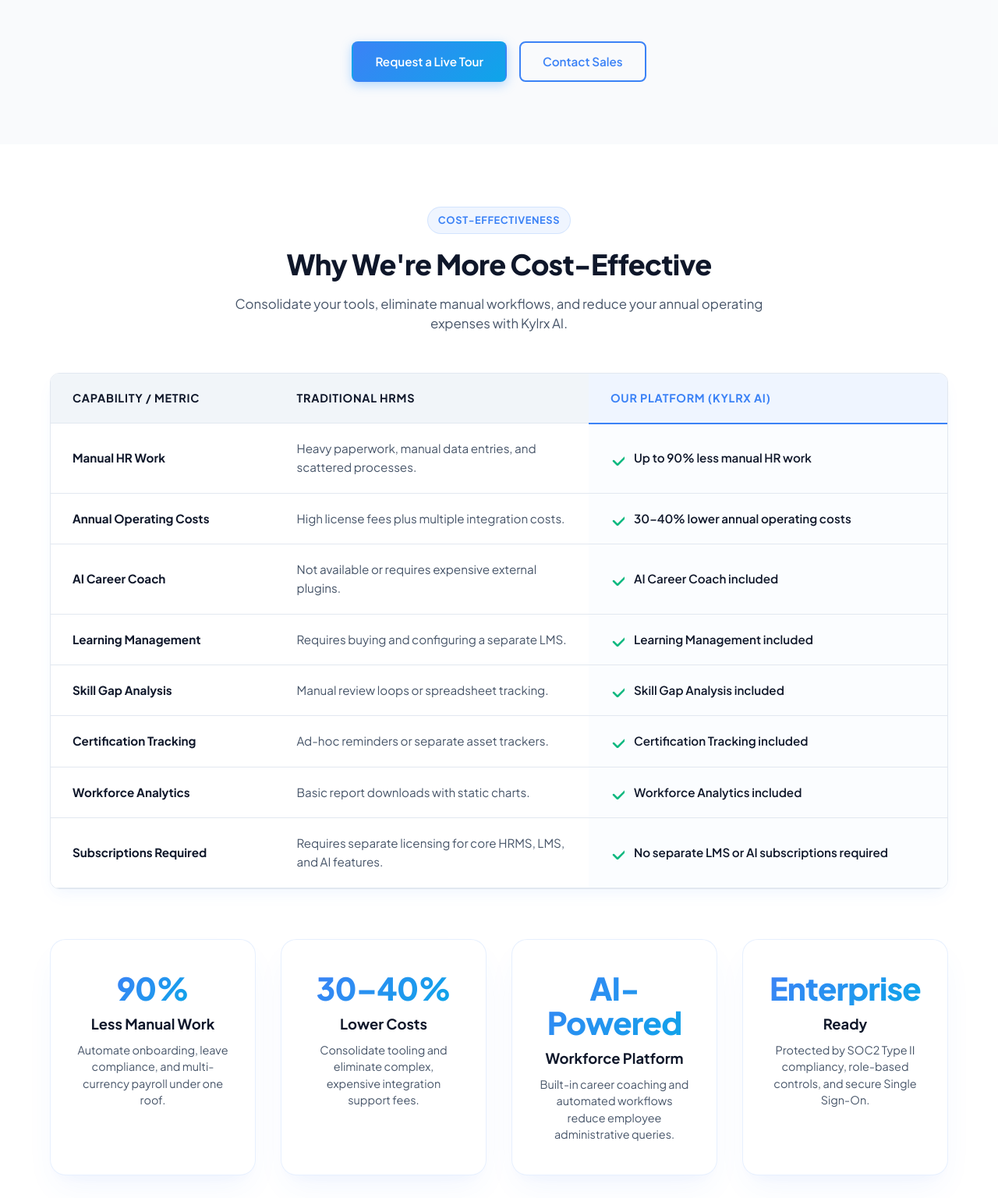
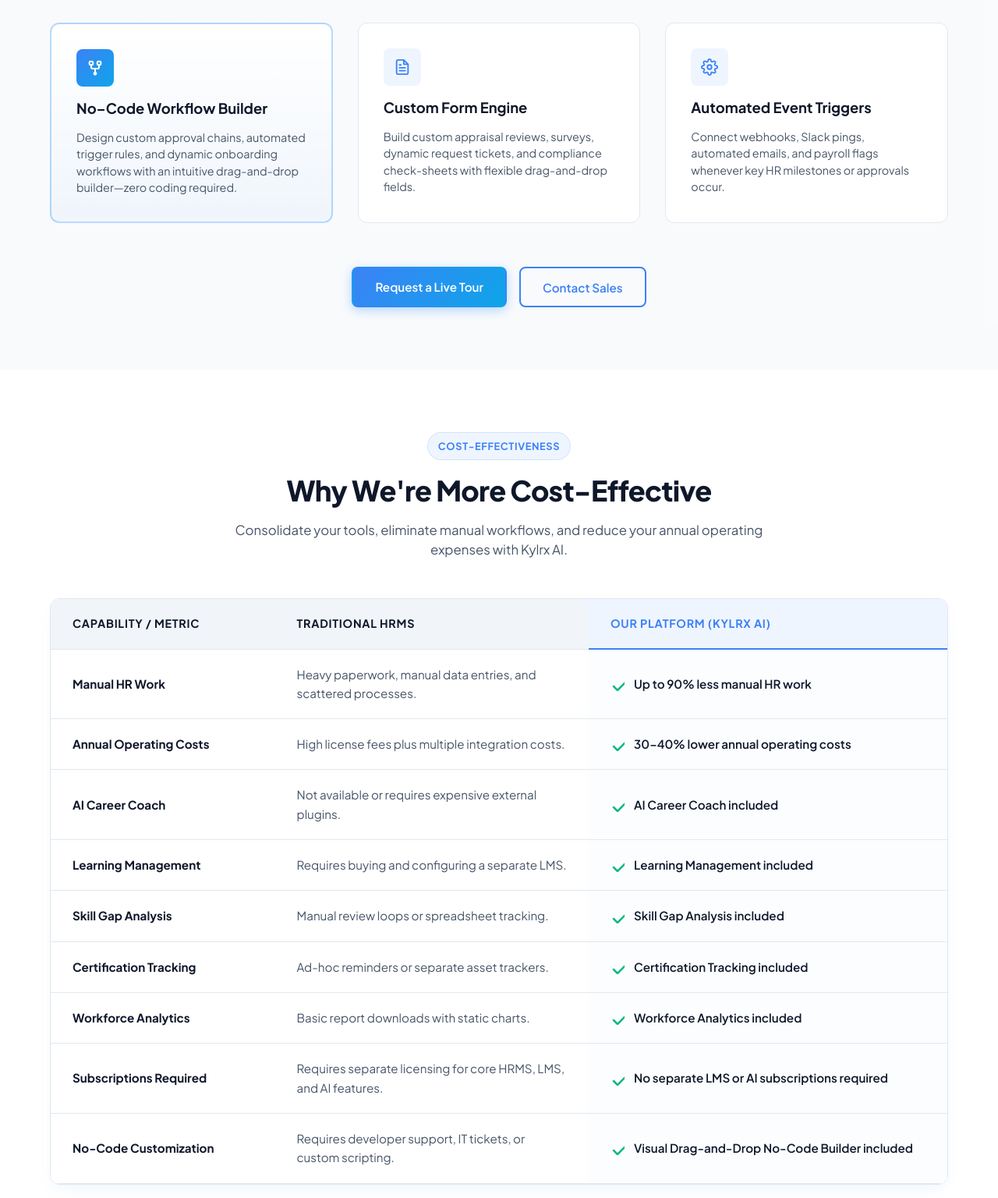
Before and after one commit to infokylrxai-rgb/website-kylrxai, a website: page index.html in a window 1280 px wide. Shown: the part 2124-3660 px from the top of the page at 78% size. Drawn offline with Linux system fonts and the light colour scheme.

Commit message:
Add No-Code workflow builder and automation feature suite

```diff
--- a/index.html
+++ b/index.html
@@ -489,6 +489,48 @@
                     <h3 class="feature-card-title">Shift Scheduling</h3>
                     <p class="feature-card-text">Design complex multi-shift rosters, track team availability, allocate resources, and manage shifts dynamically.</p>
                 </div>
+
+                <!-- Feature Card 13: Highlighted No-Code Builder -->
+                <div class="feature-card premium-card">
+                    <div class="feature-icon-wrapper spark-wrapper">
+                        <svg width="22" height="22" viewBox="0 0 24 24" fill="none" stroke="currentColor" stroke-width="2.2" stroke-linecap="round" stroke-linejoin="round" class="feature-icon">
+                            <rect x="4" y="3" width="5" height="5" rx="1.5"></rect>
+                            <rect x="15" y="3" width="5" height="5" rx="1.5"></rect>
+                            <path d="M6.5 8v3a2 2 0 0 0 2 2h7a2 2 0 0 0 2-2V8"></path>
+                            <path d="M12 13v7"></path>
+                            <circle cx="12" cy="20" r="1.5" fill="currentColor"></circle>
+                        </svg>
+                    </div>
+                    <h3 class="feature-card-title">No–Code Workflow Builder</h3>
+                    <p class="feature-card-text">Design custom approval chains, automated trigger rules, and dynamic onboarding workflows with an intuitive drag-and-drop builder—zero coding required.</p>
+                </div>
+
+                <!-- Feature Card 14: Custom Form Engine -->
+                <div class="feature-card">
+                    <div class="feature-icon-wrapper">
+                        <svg width="22" height="22" viewBox="0 0 24 24" fill="none" stroke="currentColor" stroke-width="2" stroke-linecap="round" stroke-linejoin="round" class="feature-icon">
+                            <path d="M14 2H6a2 2 0 0 0-2 2v16a2 2 0 0 0 2 2h12a2 2 0 0 0 2-2V8z"></path>
+                            <polyline points="14 2 14 8 20 8"></polyline>
+                            <line x1="16" y1="13" x2="8" y2="13"></line>
+                            <line x1="16" y1="17" x2="8" y2="17"></line>
+                            <polyline points="10 9 9 9 8 9"></polyline>
+                        </svg>
+                    </div>
+                    <h3 class="feature-card-title">Custom Form Engine</h3>
+                    <p class="feature-card-text">Build custom appraisal reviews, surveys, dynamic request tickets, and compliance check-sheets with flexible drag-and-drop fields.</p>
+                </div>
+
+                <!-- Feature Card 15: Automated Event Triggers -->
+                <div class="feature-card">
+                    <div class="feature-icon-wrapper">
+                        <svg width="22" height="22" viewBox="0 0 24 24" fill="none" stroke="currentColor" stroke-width="2" stroke-linecap="round" stroke-linejoin="round" class="feature-icon">
+                            <circle cx="12" cy="12" r="3"></circle>
+                            <path d="M19.4 15a1.65 1.65 0 0 0 .33 1.82l.06.06a2 2 0 0 1 0 2.83 2 2 0 0 1-2.83 0l-.06-.06a1.65 1.65 0 0 0-1.82-.33 1.65 1.65 0 0 0-1 1.51V21a2 2 0 0 1-2 2 2 2 0 0 1-2-2v-.09A1.65 1.65 0 0 0 9 19.4a1.65 1.65 0 0 0-1.82.33l-.06.06a2 2 0 0 1-2.83 0 2 2 0 0 1 0-2.83l.06-.06a1.65 1.65 0 0 0 .33-1.82 1.65 1.65 0 0 0-1.51-1H3a2 2 0 0 1-2-2 2 2 0 0 1 2-2h.09A1.65 1.65 0 0 0 4.6 9a1.65 1.65 0 0 0-.33-1.82l-.06-.06a2 2 0 0 1 0-2.83 2 2 0 0 1 2.83 0l.06.06a1.65 1.65 0 0 0 1.82.33H9a1.65 1.65 0 0 0 1-1.51V3a2 2 0 0 1 2-2 2 2 0 0 1 2 2v.09a1.65 1.65 0 0 0 1 1.51 1.65 1.65 0 0 0 1.82-.33l.06-.06a2 2 0 0 1 2.83 0 2 2 0 0 1 0 2.83l-.06.06a1.65 1.65 0 0 0-.33 1.82V9a1.65 1.65 0 0 0 1.51 1H21a2 2 0 0 1 2 2 2 2 0 0 1-2 2h-.09a1.65 1.65 0 0 0-1.51 1z"></path>
+                        </svg>
+                    </div>
+                    <h3 class="feature-card-title">Automated Event Triggers</h3>
+                    <p class="feature-card-text">Connect webhooks, Slack pings, automated emails, and payroll flags whenever key HR milestones or approvals occur.</p>
+                </div>
             </div>
 
             <div class="cta-row-center">
@@ -595,6 +637,16 @@
                                 <div class="success-cell-content">
                                     <svg class="check-icon" width="18" height="18" fill="none" stroke="currentColor" stroke-width="2.5" stroke-linecap="round" stroke-linejoin="round"><polyline points="20 6 9 17 4 12"></polyline></svg>
                                     <span><strong>No separate LMS or AI subscriptions required</strong></span>
+                                </div>
+                            </td>
+                        </tr>
+                        <tr>
+                            <td class="feature-name">No-Code Customization</td>
+                            <td>Requires developer support, IT tickets, or custom scripting.</td>
+                            <td class="highlighted-col success-cell">
+                                <div class="success-cell-content">
+                                    <svg class="check-icon" width="18" height="18" fill="none" stroke="currentColor" stroke-width="2.5" stroke-linecap="round" stroke-linejoin="round"><polyline points="20 6 9 17 4 12"></polyline></svg>
+                                    <span><strong>Visual Drag-and-Drop No-Code Builder included</strong></span>
                                 </div>
                             </td>
                         </tr>
@@ -1074,6 +1126,13 @@
                             </svg>
                             <span>Custom Integrations & API Access</span>
                         </div>
+                        <div class="pricing-feature">
+                            <svg width="20" height="20" fill="none" stroke="#4DA6FF" stroke-width="2.5"
+                                class="check-icon">
+                                <polyline points="20 6 9 17 4 12"></polyline>
+                            </svg>
+                            <span>No-Code Workflow & Policy Builder</span>
+                        </div>
                     </div>
 
                     <div class="pricing-card-footer">
@@ -1210,6 +1269,19 @@
                         <p>Our AI Assistant is fed securely with your uploaded company handbooks, compliance policies,
                             and HR guidelines. It stays isolated to your workspace sandbox and never shares data outside
                             the organization.</p>
+                    </div>
+                </div>
+
+                <div class="faq-item">
+                    <button class="faq-question">
+                        <span>Can we customize HR policies and workflows without coding?</span>
+                        <svg width="20" height="20" fill="none" stroke="currentColor" stroke-width="2"
+                            class="accordion-arrow">
+                            <polyline points="6 9 12 15 18 9"></polyline>
+                        </svg>
+                    </button>
+                    <div class="faq-answer">
+                        <p>Yes! Kylrx AI includes a powerful No-Code Workflow Builder that allows HR teams and managers to visually configure custom approval flows, automated policy checks, intake checklists, and conditional alerts without writing any code.</p>
                     </div>
                 </div>
             </div>
```
